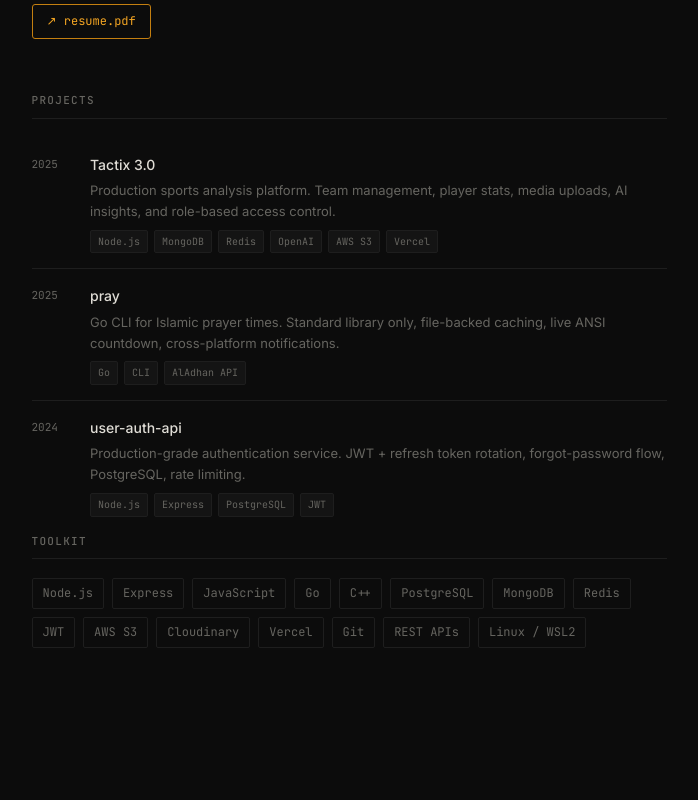
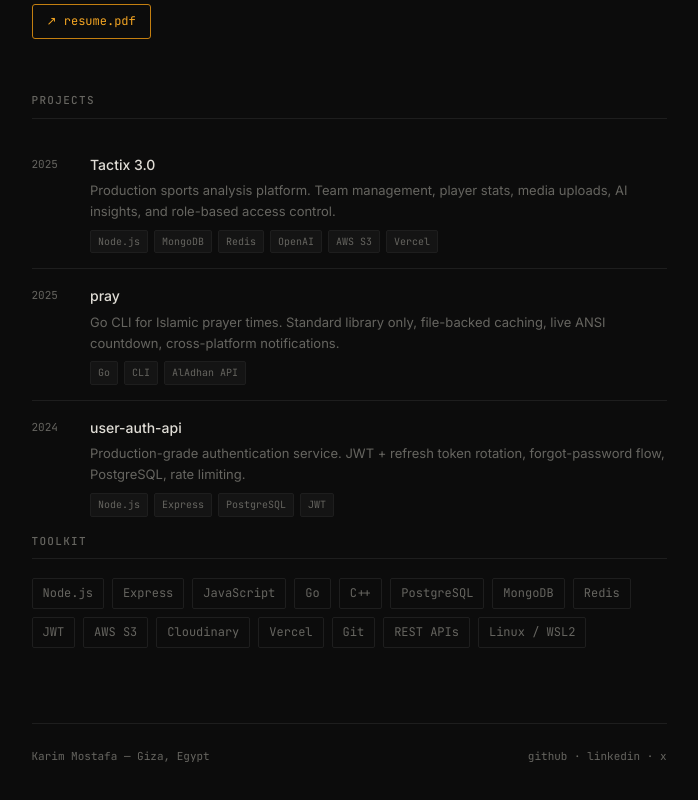
Before and after one commit to Karimmm03/karim-mostafa-portfolio, a Next.js app: page / in a window 1280 px wide. Shown: the part 393-1193 px from the top of the page, without its empty margins (291-989 px from the left). Before the commit the page ends 1131 px from the top, so only its background shows below. Built offline with nearby package versions, Linux system fonts and the light colour scheme.

Commit message:
feat: add Footer component

```diff
--- a/app/globals.css
+++ b/app/globals.css
@@ -243,3 +243,25 @@ a {
   transform: scale(1.15);
   padding: 8px 16px;
 }
+
+.footer {
+  margin-top: 5rem;
+  border-top: 1px solid var(--border);
+  padding-top: 1.5rem;
+  font-family: var(--font-mono), monospace;
+  font-size: 11px;
+  color: var(--muted);
+  display: flex;
+  justify-content: space-between;
+  flex-wrap: wrap;
+  gap: 0.5rem;
+}
+
+.footer a {
+  color: var(--muted);
+  transition: color 0.15s;
+}
+
+.footer a:hover {
+  color: var(--amber);
+}
--- a/app/page.js
+++ b/app/page.js
@@ -114,6 +114,21 @@ function Toolkit() {
   )
 }
 
+function Footer() {
+  return (
+    <footer className="footer">
+      <span>Karim Mostafa — Giza, Egypt</span>
+      <span>
+        <a href="https://github.com/Karimmm03" target="_blank" rel="noopener noreferrer">github</a>
+        {' · '}
+        <a href="https://linkedin.com/in/YOUR_HANDLE" target="_blank" rel="noopener noreferrer">linkedin</a>
+        {' · '}
+        <a href="https://x.com/YOUR_HANDLE" target="_blank" rel="noopener noreferrer">x</a>
+      </span>
+    </footer>
+  )
+}
+
 export default function Home() {
   return (
     <main>
@@ -121,6 +136,7 @@ export default function Home() {
       <Hero />
       <Projects />
       <Toolkit />
+      <Footer />
     </main>
   )
 }
```
